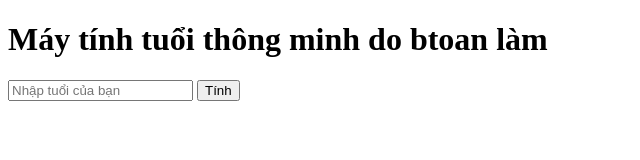
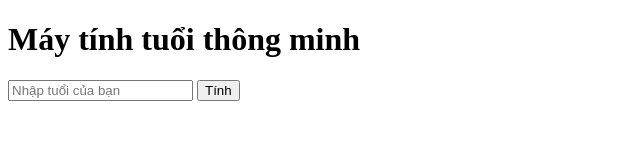
Before and after one commit to btoan2802/tuoi, a plain HTML site: page index.html in a window 1280 px wide. Shown: the whole page, without its empty margins (0-640 px from the left). Drawn offline with Linux system fonts and the light colour scheme.

Commit message:
Update index.html

```diff
--- a/index.html
+++ b/index.html
@@ -6,7 +6,7 @@
     <title>máy tính tuổi</title>
 </head>
 <body>
-    <h1>Máy tính tuổi thông minh do btoan làm</h1>
+    <h1>Máy tính tuổi thông minh</h1>
     <input type="text" id="age" placeholder="Nhập tuổi của bạn">
     <button id="calculate">Tính</button>
     <p id="message"></p>
```
